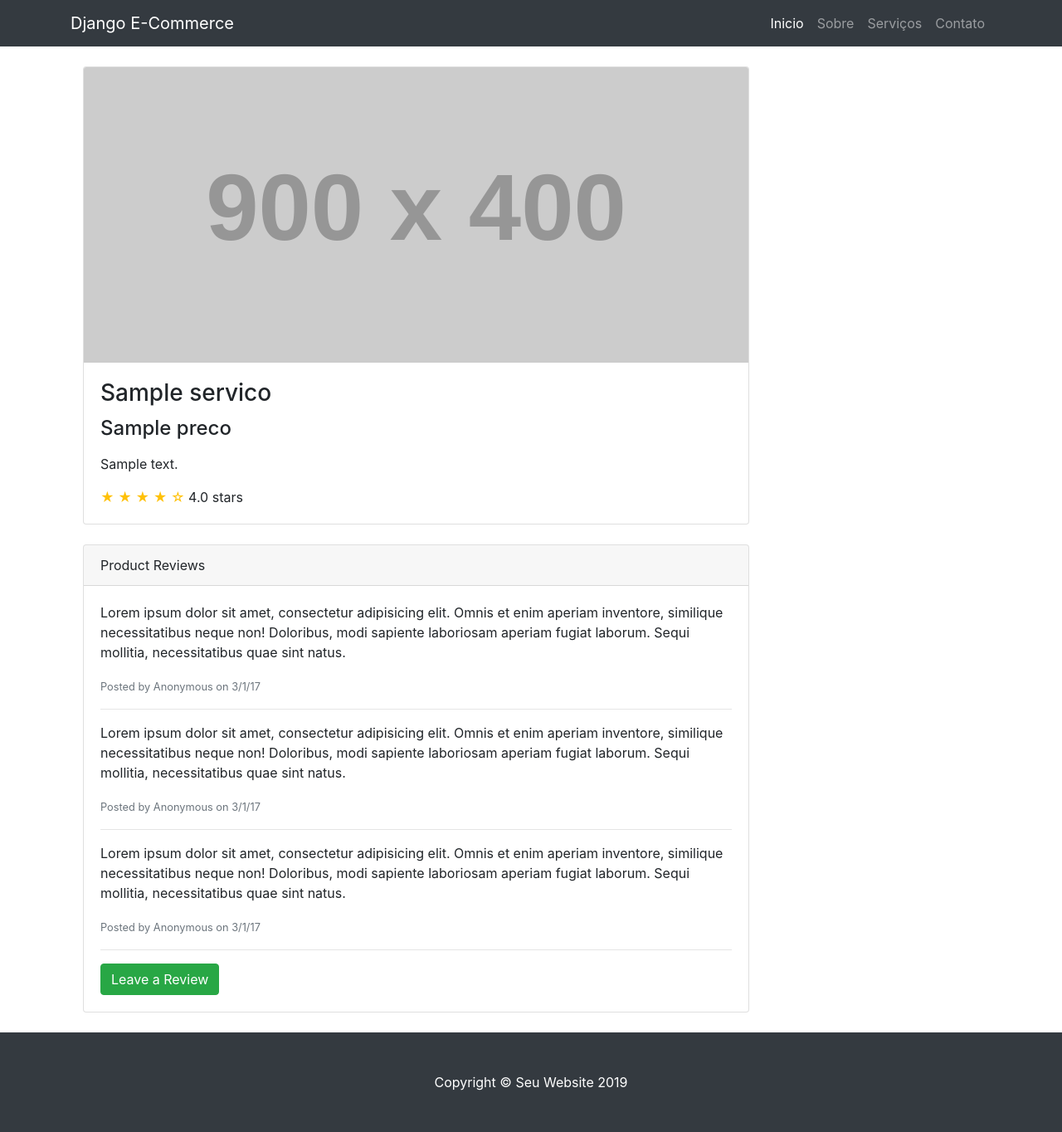
After one commit to dedhio/djangoecommerce, a Django app: template catalogo/templates/catalogo/servico.html in a window 1280 px wide. The commit adds this page. Shown: the whole page at 83% size. Run offline with Django 3.2, Linux system fonts and the light colour scheme; the template is opened without the code that fills it: most values are stand-ins (such as "Sample title", 1, 10 or a date in 2020); grey boxes labelled with a size stand in for pictures from a placeholder-image service; some libraries are stand-ins or nearby versions.

Commit message:
Adiciona navegacao para servico

```diff
--- a/catalogo/models.py
+++ b/catalogo/models.py
@@ -40,3 +40,6 @@ class Servico(models.Model):
 
     def __str__(self):
         return self.name
+
+    def get_absolute_url(self):
+        return reverse('catalogo:servico', kwargs={'slug': self.slug})
--- a/catalogo/templates/catalogo/categoria.html
+++ b/catalogo/templates/catalogo/categoria.html
@@ -1,7 +1,7 @@
 {% extends "base.html" %}
 
 {% block title %}
-    {{categoria}} | {{ block.super }}
+    {{ categoria }} | {{ block.super }}
 {% endblock %}
 
 {% block container %}
@@ -11,10 +11,10 @@
             {% for servico in servicos %}
           <div class="col-lg-4 col-md-6 mb-4">
             <div class="card h-100">
-              <a href="#"><img class="card-img-top" src="http://placehold.it/700x400" alt=""></a>
+              <a href="{{ servico.get_absolute_url }}"><img class="card-img-top" src="http://placehold.it/700x400" alt=""></a>
               <div class="card-body">
                 <h4 class="card-title">
-                  <a href="#">{{ servico.name }}</a>
+                  <a href="{{ servico.get_absolute_url }}">{{ servico.name }}</a>
                 </h4>
                 <h5>{{ servico.preco }}</h5>
                 <p class="card-text">{{ servico.descricao|linebreaks }}</p>
--- /dev/null
+++ b/catalogo/templates/catalogo/servico.html
@@ -0,0 +1,46 @@
+{% extends "base.html" %}
+
+{% block title %}
+    {{ servico }} | {{ block.super }}
+{% endblock %}
+
+{% block container %}
+
+      <div class="col-lg-9">
+
+        <div class="card mt-4">
+          <img class="card-img-top img-fluid" src="http://placehold.it/900x400" alt="">
+          <div class="card-body">
+            <h3 class="card-title">{{ servico.name }}</h3>
+            <h4>{{ servico.preco }}</h4>
+            <p class="card-text">{{ servico.descricao|linebreaks }}</p>
+            <span class="text-warning">&#9733; &#9733; &#9733; &#9733; &#9734;</span>
+            4.0 stars
+          </div>
+        </div>
+        <!-- /.card -->
+
+        <div class="card card-outline-secondary my-4">
+          <div class="card-header">
+            Product Reviews
+          </div>
+          <div class="card-body">
+            <p>Lorem ipsum dolor sit amet, consectetur adipisicing elit. Omnis et enim aperiam inventore, similique necessitatibus neque non! Doloribus, modi sapiente laboriosam aperiam fugiat laborum. Sequi mollitia, necessitatibus quae sint natus.</p>
+            <small class="text-muted">Posted by Anonymous on 3/1/17</small>
+            <hr>
+            <p>Lorem ipsum dolor sit amet, consectetur adipisicing elit. Omnis et enim aperiam inventore, similique necessitatibus neque non! Doloribus, modi sapiente laboriosam aperiam fugiat laborum. Sequi mollitia, necessitatibus quae sint natus.</p>
+            <small class="text-muted">Posted by Anonymous on 3/1/17</small>
+            <hr>
+            <p>Lorem ipsum dolor sit amet, consectetur adipisicing elit. Omnis et enim aperiam inventore, similique necessitatibus neque non! Doloribus, modi sapiente laboriosam aperiam fugiat laborum. Sequi mollitia, necessitatibus quae sint natus.</p>
+            <small class="text-muted">Posted by Anonymous on 3/1/17</small>
+            <hr>
+            <a href="#" class="btn btn-success">Leave a Review</a>
+          </div>
+        </div>
+        <!-- /.card -->
+
+      </div>
+      <!-- /.col-lg-9 -->
+
+
+{% endblock %}
--- a/catalogo/templates/catalogo/servicos.html
+++ b/catalogo/templates/catalogo/servicos.html
@@ -11,10 +11,10 @@
             {% for servico in servicos %}
           <div class="col-lg-4 col-md-6 mb-4">
             <div class="card h-100">
-              <a href="#"><img class="card-img-top" src="http://placehold.it/700x400" alt=""></a>
+              <a href="{{ servico.get_absolute_url }}"><img class="card-img-top" src="http://placehold.it/700x400" alt=""></a>
               <div class="card-body">
                 <h4 class="card-title">
-                  <a href="#">{{ servico.name }}</a>
+                  <a href="{{ servico.get_absolute_url }}">{{ servico.name }}</a>
                 </h4>
                 <h5>{{ servico.preco }}</h5>
                 <p class="card-text">{{ servico.descricao|linebreaks }}</p>
--- a/catalogo/urls.py
+++ b/catalogo/urls.py
@@ -7,5 +7,6 @@ app_name = 'catalogo'
 urlpatterns = [
     path('', views.servicos, name='servicos'),
     path('<slug:slug>/', views.categoria, name='categoria'),
+    path('produtos/<slug:slug>/', views.servico, name='servico'),
 
 ]
--- a/djangoecommerce/urls.py
+++ b/djangoecommerce/urls.py
@@ -24,6 +24,6 @@ urlpatterns = [
     path('', views.index, name='index'),
     path('sobre/', views.sobre, name='sobre'),
     path('contato', views.contato, name='contato'),
-    path('servicos/', include('catalogo.urls', namespace='catalogo'))
+    path('catalogo/', include('catalogo.urls', namespace='catalogo'))
 
 ]
```
Also changed, not shown: catalogo/views.py (+7 -0 lines).
